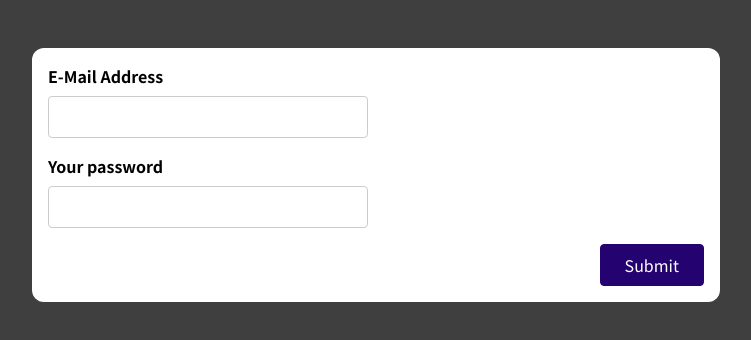
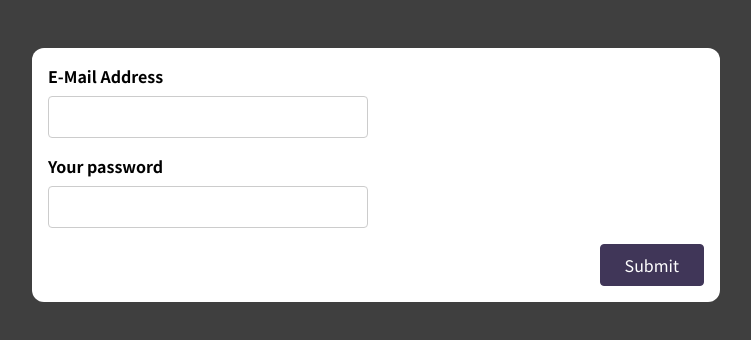
Before and after one commit to astaba/wie_react_form, a React (Create React App) app: page / in a window 1280 px wide. Shown: the top 340 px of the page, without its empty margins (264-1015 px from the left). Built offline with nearby package versions, Linux system fonts and the light colour scheme.

Commit message:
Custom form validation

```diff
--- a/src/components/BasicForm.js
+++ b/src/components/BasicForm.js
@@ -4,17 +4,65 @@ const INITIAL_STATE = {
   email: "",
   passwd: "",
 };
+
 const getDirtyFields = (formFields) =>
   Object.keys(formFields).reduce((acc, key) => {
-    const isDirty = formFields[key] !== INITIAL_STATE[key];
+    const isDirty = !formFields[key] || formFields[key] !== INITIAL_STATE[key];
     return { ...acc, [key]: isDirty };
+  }, {});
+
+const VALIDATION = {
+  email: [
+    {
+      isValid: (value) => !!value,
+      message: "Email is required",
+    },
+    {
+      isValid: (value) => /\S+@\S+\.\S+/.test(value),
+      message: "Please enter a valid email",
+    },
+  ],
+  passwd: [
+    {
+      isValid: (value) => !!value,
+      message: "Password is required",
+    },
+  ],
+};
+
+const getErrorFields = (formFields) =>
+  Object.keys(formFields).reduce((acc, field) => {
+    if (!VALIDATION[field]) return acc;
+
+    const fieldErrors = VALIDATION[field]
+      .map((fieldValidations) => ({
+        isValid: fieldValidations.isValid(formFields[field]),
+        message: fieldValidations.message,
+      }))
+      .filter((errorField) => !errorField.isValid);
+
+    return { ...acc, [field]: fieldErrors };
   }, {});
 
 const BasicForm = () => {
   const [formInputs, setFormInputs] = useState(INITIAL_STATE);
+  const [isDirty, setIsDirty] = useState({});
+  // console.log("isDirty", isDirty);
 
-  const dirtyFields = getDirtyFields(formInputs);
-  const hasGotDirty = Object.values(dirtyFields).every((isDirty) => !isDirty);
+  const errorFields = getErrorFields(formInputs);
+  // console.log("errorFields", errorFields);
+
+  const isDirtyWithError = ((errorFields, isDirty) => {
+    const obj = {};
+    for (let field of Object.keys(formInputs)) {
+      obj[field] = errorFields[field]?.length > 0 && isDirty[field];
+    }
+    return obj;
+  })(errorFields, isDirty);
+  // console.log("isDirtyWithError", isDirtyWithError);
+
+  const isFormValid = Object.values(errorFields).flat().length === 0;
+  // const isFormValid = Object.values(isDirty).some((bool) => bool);
 
   const handleChange = (e) => {
     const { id, value } = e.target;
@@ -24,35 +72,82 @@ const BasicForm = () => {
     });
   };
 
+  const handleBlur = (e) => {
+    // console.log("handleBlur");
+    const { id, value } = e.target;
+    setIsDirty((prevState) => {
+      return {
+        ...prevState,
+        ...getDirtyFields({ [id]: value }),
+      };
+    });
+  };
+
   const handleSubmit = (e) => {
+    // console.log("Handle submit");
     e.preventDefault();
+    setIsDirty(
+      Object.keys(formInputs).reduce((acc, key) => {
+        return { ...acc, [key]: true };
+      }, {})
+    );
+    // const currentErrors = getErrorFields(formInputs);
+    // console.log(currentErrors);
+    // const hasError = Object.values(currentErrors).flat().length > 0;
+    const hasError = Object.values(errorFields).flat().length > 0;
+    // console.log(hasError);
+    if (hasError) return;
+
     const email = formInputs.email.trim();
     const passwd = formInputs.passwd.trim();
     alert(email + " - " + passwd);
     setFormInputs(INITIAL_STATE);
+    setIsDirty({});
   };
+
+  // React.useEffect(() => {
+  //   console.log("errorFields: ", errorFields);
+  // }, [errorFields]);
+
   return (
     <form onSubmit={handleSubmit}>
-      <div className="form-control">
+      <div
+        className={
+          isDirtyWithError.email ? "form-control invalid" : "form-control"
+        }
+      >
         <label htmlFor="email">E-Mail Address</label>
         <input
           type="text"
           id="email"
           value={formInputs.email}
           onChange={handleChange}
+          onBlur={handleBlur}
         />
       </div>
-      <div className="form-control">
-        <label htmlFor="password">Your password</label>
+      {isDirtyWithError.email ? (
+        <p className="error-text">{errorFields.email[0]?.message}</p>
+      ) : null}
+      <div
+        className={
+          isDirtyWithError.passwd ? "form-control invalid" : "form-control"
+        }
+      >
+        <label htmlFor="passwd">Your password</label>
         <input
           type="password"
           id="passwd"
           value={formInputs.passwd}
           onChange={handleChange}
+          onBlur={handleBlur}
         />
       </div>
+      {isDirtyWithError.passwd ? (
+        <p className="error-text">{errorFields.passwd[0]?.message}</p>
+      ) : null}
       <div className="form-actions">
-        <button disabled={hasGotDirty}>Submit</button>
+        <button disabled={!isFormValid}>Submit</button>
+        {/* <button>Submit</button> */}
       </div>
     </form>
   );
--- a/src/index.css
+++ b/src/index.css
@@ -65,11 +65,11 @@ body {
 
 button {
   font: inherit;
-  background-color: #240370;
   color: white;
-  border: 1px solid #240370;
   padding: 0.5rem 1.5rem;
   border-radius: 4px;
+  background-color: #240370;
+  border: 1px solid #240370;
   cursor: pointer;
 }
 
@@ -77,6 +77,14 @@ button:hover,
 button:active {
   background-color: #33059e;
   border-color: #33059e;
+}
+
+button:disabled,
+button:disabled:active,
+button:disabled:hover {
+  background-color: #403658;
+  border: 1px solid #403658;
+  cursor: not-allowed;
 }
 
 .form-actions {
```
